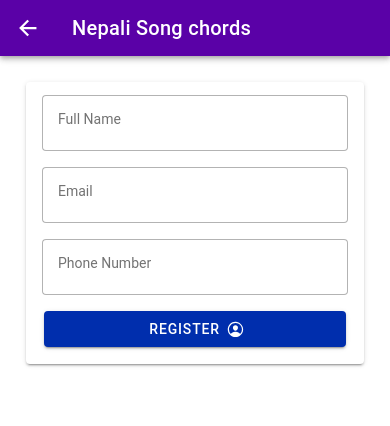
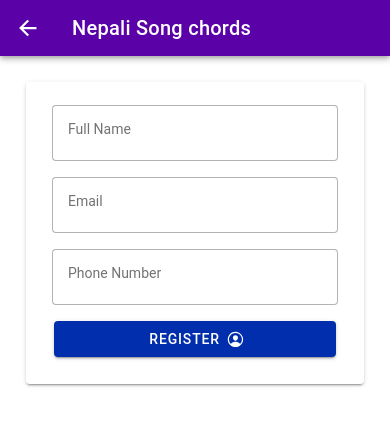
Before and after one commit to uttam-rumsan/Ionic-Framework, a React (Vite) app: page /register in a window 390 px wide. Shown: the top 426 px of the page. Built offline with nearby package versions, Linux system fonts and the light colour scheme.

Commit message:
responsiveness

```diff
--- a/src/pages/Login.tsx
+++ b/src/pages/Login.tsx
@@ -10,9 +10,12 @@
   IonCardContent,
   IonButton,
   IonIcon,
+  IonRow,
   IonImg,
   useIonRouter,
   useIonLoading,
+  IonGrid,
+  IonCol,
 } from "@ionic/react";
 import { logInOutline, personCircleOutline } from "ionicons/icons";
 import Logo from "../../public/assets/fcc.svg";
@@ -81,9 +84,16 @@
             </IonToolbar>
           </IonHeader>
           <IonContent className="ion-padding">
+            <IonGrid fixed>
+              <IonRow className="ion-justify-content-center">
+                <IonCol size="12" sizeMd="8" sizeLg="6" sizeXl="4">
                   <div className="ion-text-center ion-padding">
                     <IonImg src={Logo} />
                   </div>
+                </IonCol>
+              </IonRow>
+              <IonRow className="ion-justify-content-center">
+                <IonCol size="12" sizeMd="8" sizeLg="6" sizeXl="4">
                   <IonCard>
                     <IonCardContent>
                       <form onSubmit={handleFormSubmit}>
@@ -123,11 +133,15 @@
                           color="secondary"
                           routerLink="/register"
                         >
-                    Register <IonIcon icon={personCircleOutline} slot="end" />
+                          Register{" "}
+                          <IonIcon icon={personCircleOutline} slot="end" />
                         </IonButton>
                       </form>
                     </IonCardContent>
                   </IonCard>
+                </IonCol>
+              </IonRow>
+            </IonGrid>
           </IonContent>
         </IonPage>
       )}
--- a/src/pages/Register.tsx
+++ b/src/pages/Register.tsx
@@ -10,8 +10,11 @@
   IonButton,
   IonIcon,
   IonButtons,
+  IonCol,
   IonBackButton,
   useIonRouter,
+  IonRow,
+  IonGrid,
 } from "@ionic/react";
 
 import React, { useState } from "react";
@@ -57,6 +60,9 @@
       <IonContent className="ion-padding">
         <IonCard>
           <IonCardContent>
+            <IonGrid fixed>
+              <IonRow className="ion-justify-content-center">
+                <IonCol size="12" sizeMd="8" sizeLg="6" sizeXl="4">
                   <form onSubmit={handleFormSubmit}>
                     <IonInput
                       mode="md"
@@ -102,6 +108,9 @@
                       Register <IonIcon icon={personCircleOutline} slot="end" />
                     </IonButton>{" "}
                   </form>
+                </IonCol>
+              </IonRow>
+            </IonGrid>
           </IonCardContent>
         </IonCard>
       </IonContent>
```
Lines whose indentation alone changed are shown as unchanged.
